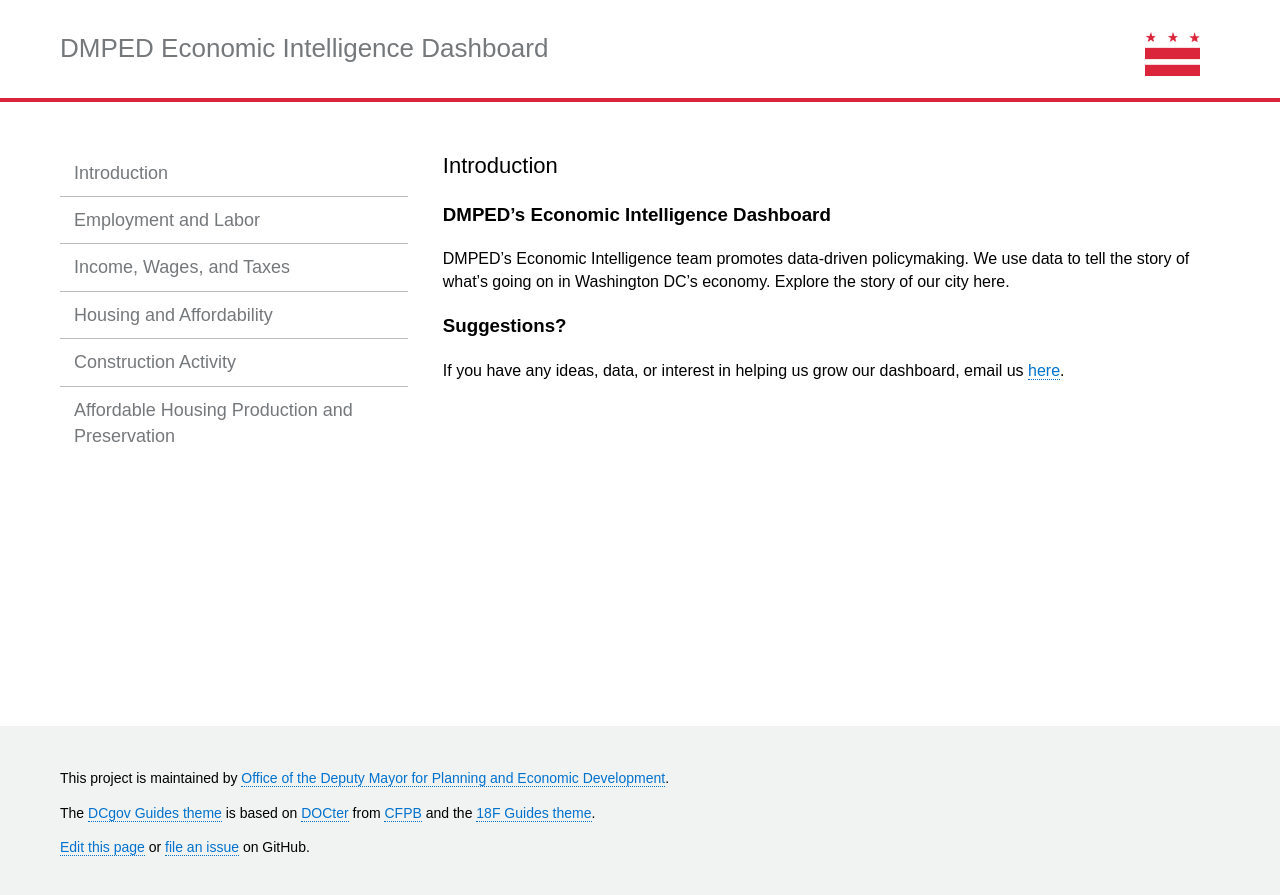
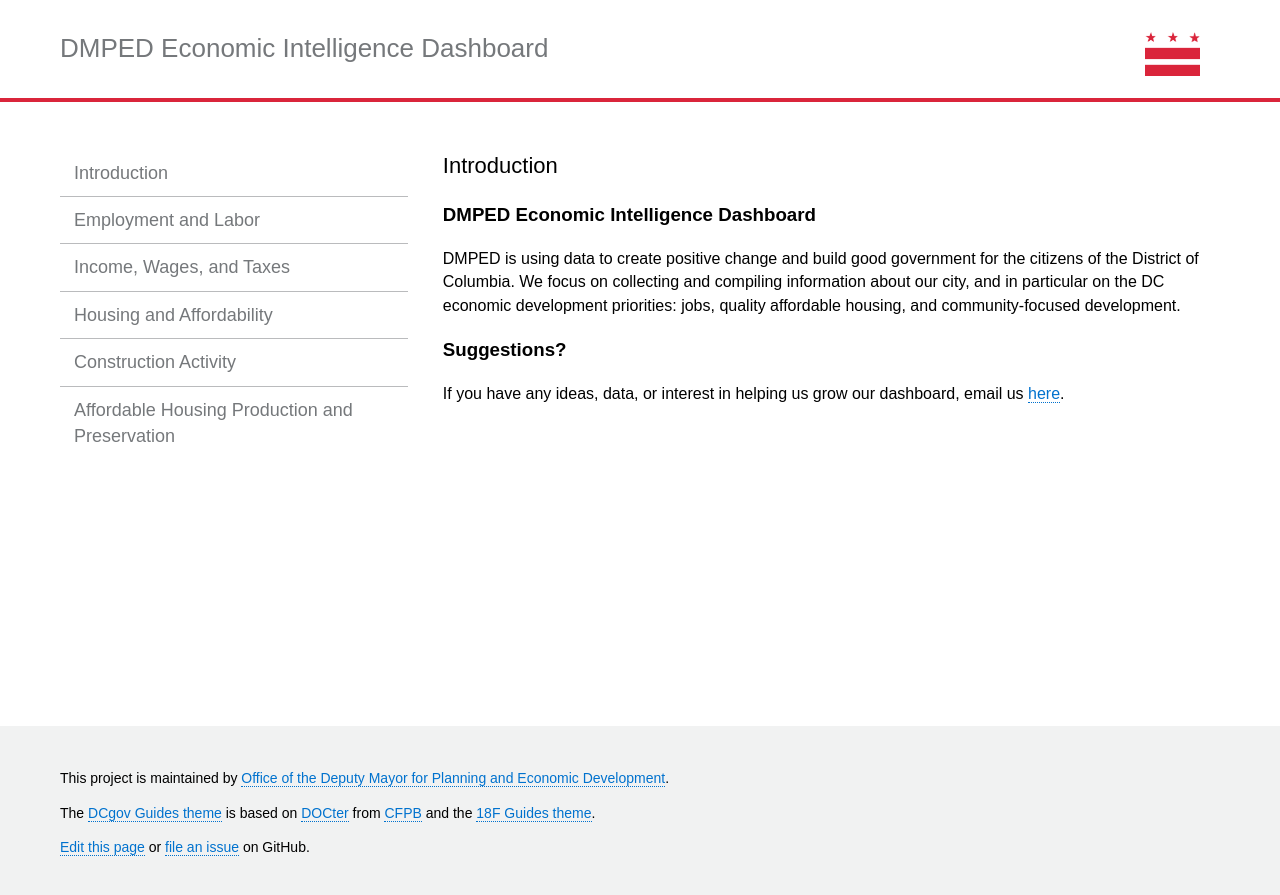
Before and after one commit to DCgov/economic-intelligence, a Jekyll site: the page built from _pages/index.md, in a window 1280 px wide. Shown: the top 895 px of the page. Built offline with Jekyll 4.4.1, drawn with Linux system fonts in a browser that asks for light colours; nearby versions of some CDN libraries.

Commit message:
Updated Intro page copy. Added Affordable Housing charts.

```diff
--- a/_pages/index.md
+++ b/_pages/index.md
@@ -4,9 +4,9 @@ permalink: /
 title: Introduction
 ---
 
-###DMPED's Economic Intelligence Dashboard
+###DMPED Economic Intelligence Dashboard
 
-DMPED's Economic Intelligence team promotes data-driven policymaking. We use data to tell the story of what's going on in Washington DC's economy. Explore the story of our city here.
+DMPED is using data to create positive change and build good government for the citizens of the District of Columbia. We focus on collecting and compiling information about our city, and in particular on the DC economic development priorities: jobs, quality affordable housing, and community-focused development.
 
 ###Suggestions?
 If you have any ideas, data, or interest in helping us grow our dashboard, email us [here](mailto:dmped.econintel@dc.gov).
```
Also changed, not shown: affordable-production-preservation.html (+41 -3 lines), assets/img/december.png (added), 1 other file.
